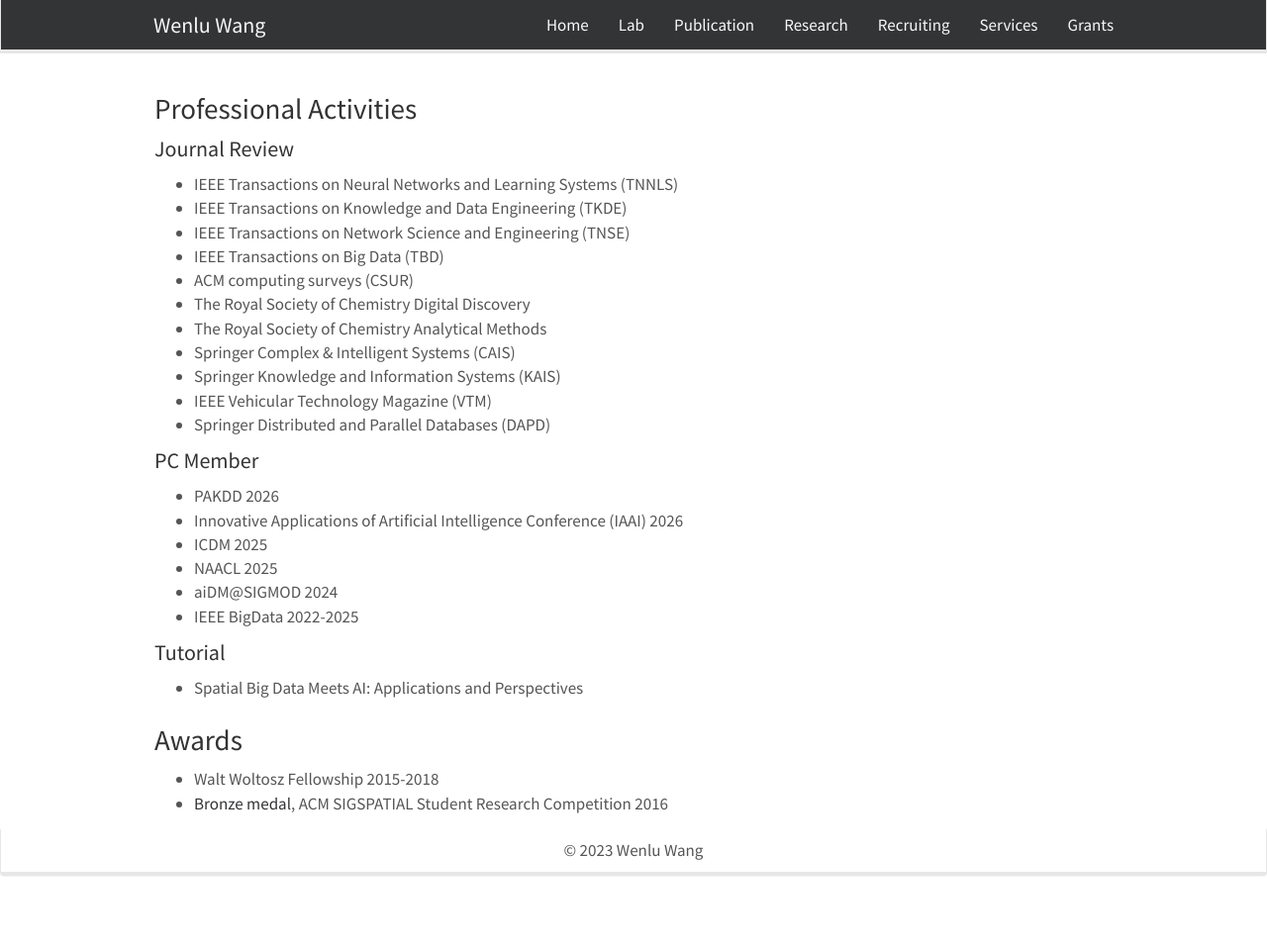
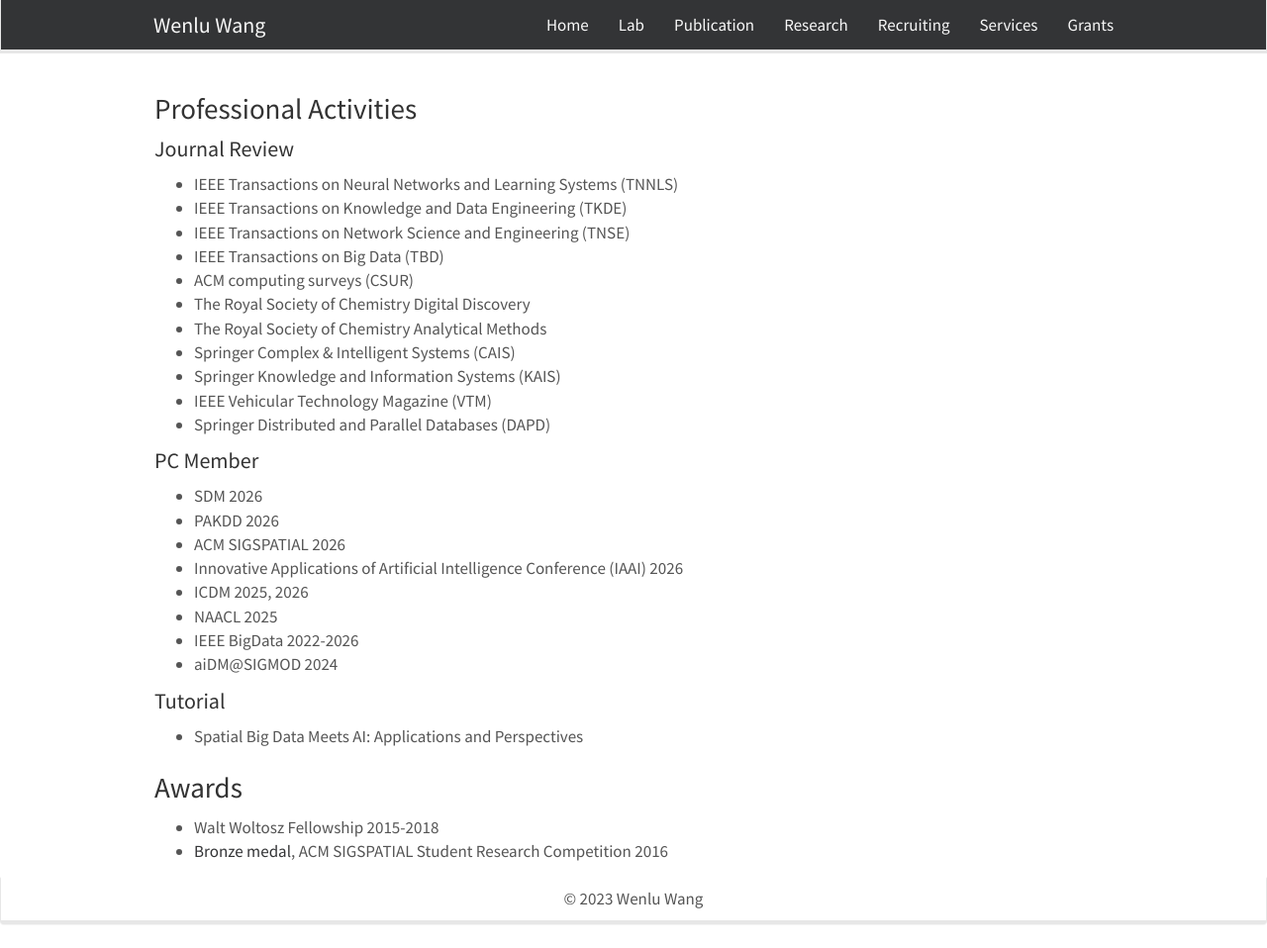
Before and after one commit to WENLU-W/WENLU-W.github.io, a Jekyll site: the page built from docs/_pages/service.md, in a window 1280 px wide and 958 px high. Shown: the whole window at 99% size. Built offline with Jekyll 4.4.1, drawn with Linux system fonts in a browser that asks for light colours; nearby versions of some CDN libraries.

Commit message:
Update service.md

```diff
--- a/docs/_pages/service.md
+++ b/docs/_pages/service.md
@@ -24,12 +24,14 @@
 
 #### PC Member
 
+- SDM 2026
 - PAKDD 2026
+- ACM SIGSPATIAL 2026
 - Innovative Applications of Artificial Intelligence Conference (IAAI) 2026
-- ICDM 2025
+- ICDM 2025, 2026
 - NAACL 2025
+- IEEE BigData 2022-2026
 - aiDM@SIGMOD 2024
-- IEEE BigData 2022-2025
 
 #### Tutorial
 
```
